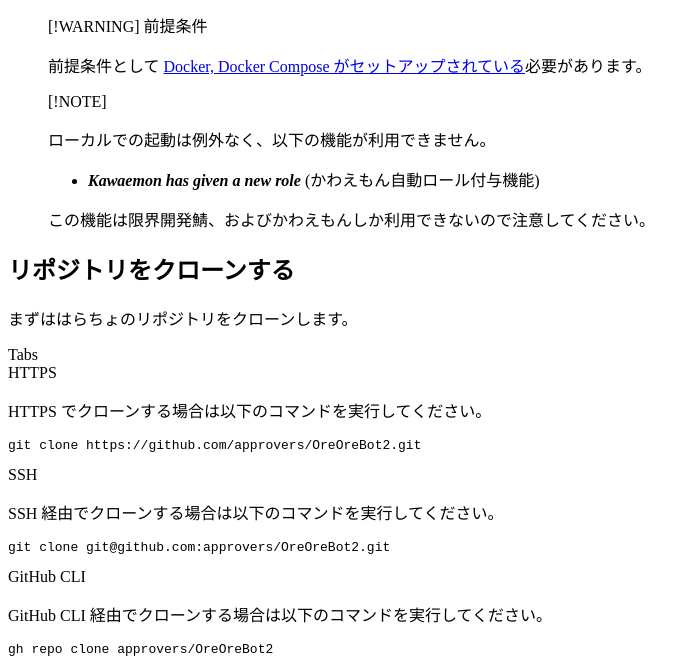
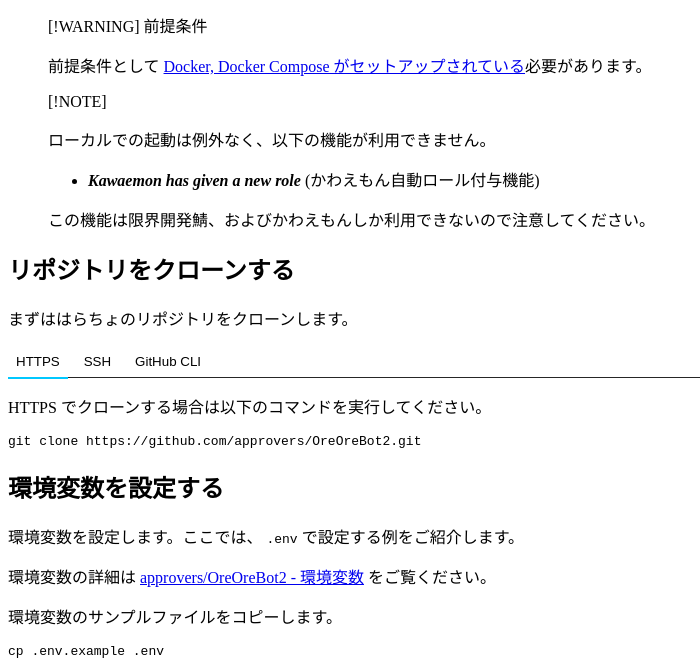
Before and after one commit to approvers/OreOreBot2, a Gatsby site in the folder packages/docs/: page /development/running/docker-use-compose in a window 1280 px wide. Shown: the part 116-788 px from the top of the page, without its empty margins (0-700 px from the left). Built offline with nearby package versions, Linux system fonts and the light colour scheme; Gatsby itself is replaced by a stand-in of ours; code samples lack their colours.

Commit message:
Implement tabs

````diff
--- /dev/null
+++ b/packages/docs/src/organisms/tabs.module.css
@@ -0,0 +1,28 @@
+.tabs {
+  width: 100%;
+}
+
+.tabList {
+  margin-top: 1rem;
+  border-bottom: 1px solid rgba(38 38 38);
+}
+
+.tabButton {
+  cursor: pointer;
+  background: transparent;
+  padding: 0.5rem;
+  margin-right: 0.5rem;
+  margin-bottom: -0.125rem;
+  outline-offset: 2px;
+  outline: 2px solid transparent;
+  border: 0;
+}
+.tabButton[data-selected='true'] {
+  border-bottom: 2px solid hsl(193deg 100% 50%);
+}
+
+.tabBody {
+}
+
+.tab {
+}
--- a/packages/docs/src/organisms/tabs.tsx
+++ b/packages/docs/src/organisms/tabs.tsx
@@ -1,26 +1,66 @@
-import { ReactElement, ReactNode } from 'react';
+import React, { ReactElement, ReactNode, useEffect, useState } from 'react';
+
+import * as styles from './tabs.module.css';
 
 export type TabProps = {
-  label: ReactNode;
   children: ReactNode;
 };
 
-export function Tab({ label, children }: TabProps): JSX.Element {
+export function Tab({ children }: TabProps): JSX.Element {
+  return <div className={styles.tab}>{children}</div>;
+}
+
+export type TabsProps = {
+  choiceKey: string;
+  items: readonly ReactNode[];
+  children: ReactElement<TabProps>[];
+};
+
+export function Tabs({ choiceKey, items, children }: TabsProps): JSX.Element {
+  const storageKey = 'tabs__' + choiceKey;
+  const [selectedIndex, setSelectedIndex] = useState(0);
+
+  const selectTab = (index: number) => () => {
+    if (!(0 <= index && index < items.length)) {
+      return;
+    }
+
+    setSelectedIndex(index);
+    localStorage.setItem(storageKey, index.toString());
+  };
+
+  useEffect(() => {
+    const stored = localStorage.getItem(storageKey);
+    if (stored !== null) {
+      setSelectedIndex(parseInt(stored, 10));
+    }
+
+    const onStorageUpdate = (e: StorageEvent) => {
+      if (e.key === storageKey) {
+        setSelectedIndex(parseInt(e.newValue, 10));
+      }
+    };
+
+    window.addEventListener('storage', onStorageUpdate);
+    return () => {
+      window.removeEventListener('storage', onStorageUpdate);
+    };
+  }, [storageKey]);
+
   return (
-    <div>
-      {label}
-      {children}
+    <div className={styles.tabs}>
+      <div className={styles.tabList}>
+        {items.map((item, index) => (
+          <button
+            className={styles.tabButton}
+            data-selected={index === selectedIndex}
+            onClick={selectTab(index)}
+          >
+            {item}
+          </button>
+        ))}
+      </div>
+      <div className={styles.tabBody}>{children[selectedIndex]}</div>
     </div>
   );
 }
-
-export type TabsProps = { children: ReactElement<TabProps>[] };
-
-export function Tabs({ children }: TabsProps): JSX.Element {
-  return (
-    <div>
-      Tabs
-      {children}
-    </div>
-  );
-}
--- a/packages/docs/src/pages/development/running/docker-use-compose.mdx
+++ b/packages/docs/src/pages/development/running/docker-use-compose.mdx
@@ -21,8 +21,8 @@ import { Tab, Tabs } from '../../../organisms/tabs';
 
 まずははらちょのリポジトリをクローンします。
 
-<Tabs>
-<Tab label="HTTPS">
+<Tabs choiceKey="launch-way" items={["HTTPS", "SSH", "GitHub CLI"]}>
+<Tab>
 
 HTTPS でクローンする場合は以下のコマンドを実行してください。
 
@@ -31,7 +31,7 @@ git clone https://github.com/approvers/OreOreBot2.git
 ```
 
 </Tab>
-<Tab label="SSH">
+<Tab>
 
 SSH 経由でクローンする場合は以下のコマンドを実行してください。
 
@@ -40,7 +40,7 @@ git clone git@github.com:approvers/OreOreBot2.git
 ```
 
 </Tab>
-<Tab label="GitHub CLI">
+<Tab>
 
 GitHub CLI 経由でクローンする場合は以下のコマンドを実行してください。
 
--- a/packages/docs/src/pages/development/running/local.mdx
+++ b/packages/docs/src/pages/development/running/local.mdx
@@ -16,8 +16,8 @@ import { Tab, Tabs } from '../../../organisms/tabs';
 
 まずははらちょのリポジトリをクローンします。
 
-<Tabs>
-<Tab label="HTTPS">
+<Tabs choiceKey="launch-way" items={["HTTPS", "SSH", "GitHub CLI"]}>
+<Tab>
 
 HTTPS でクローンする場合は以下のコマンドを実行してください。
 
@@ -26,7 +26,7 @@ git clone https://github.com/approvers/OreOreBot2.git
 ```
 
 </Tab>
-<Tab label="SSH">
+<Tab>
 
 SSH 経由でクローンする場合は以下のコマンドを実行してください。
 
@@ -35,7 +35,7 @@ git clone git@github.com:approvers/OreOreBot2.git
 ```
 
 </Tab>
-<Tab label="GitHub CLI">
+<Tab>
 
 GitHub CLI 経由でクローンする場合は以下のコマンドを実行してください。
 
````
